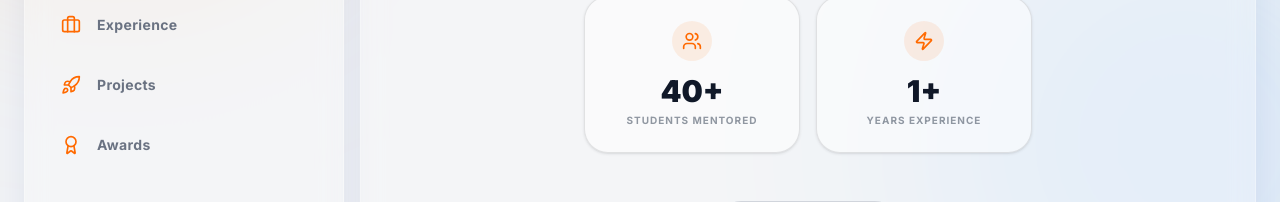
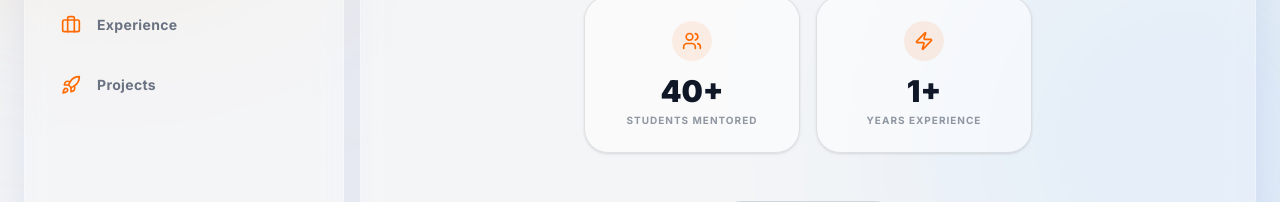
Before and after one commit to vararais/portofolio_anan, a Next.js app: page / in a window 1280 px wide. Shown: the part 443-645 px from the top of the page. Built offline with nearby package versions, Linux system fonts and the light colour scheme.

Commit message:
Mengubah siderbar agar lebih rapi

```diff
--- a/components/Sidebar.tsx
+++ b/components/Sidebar.tsx
@@ -1,6 +1,7 @@
 'use client';
 import Image from 'next/image';
-import { User, Code, Briefcase, Rocket, Award, Sun, Moon } from 'lucide-react';
+import { User, Code, Briefcase, Rocket, Sun, Moon } from 'lucide-react';
+import { motion } from 'framer-motion'; // <-- TAMBAHAN: Import framer-motion
 
 interface SidebarProps {
   activeTab: string;
@@ -15,7 +16,6 @@ export default function Sidebar({ activeTab, setActiveTab, isDarkMode, toggleThe
     { id: 'about', label: 'Tech Stack', icon: Code },
     { id: 'experience', label: 'Experience', icon: Briefcase },
     { id: 'projects', label: 'Projects', icon: Rocket },
-    { id: 'achievements', label: 'Awards', icon: Award },
   ];
 
   return (
@@ -26,7 +26,7 @@ export default function Sidebar({ activeTab, setActiveTab, isDarkMode, toggleThe
         <div className="w-24 h-24 rounded-full border-4 border-orange-500/30 p-1 mb-4 shadow-lg shadow-orange-500/20">
           <div className="w-full h-full rounded-full overflow-hidden bg-gray-200 relative">
              <Image
-               src="/uploads/profile.jpg"
+               src="/uploads/profil1.jpg"
                alt="Profile"
                fill
                className="object-cover"
@@ -38,7 +38,7 @@ export default function Sidebar({ activeTab, setActiveTab, isDarkMode, toggleThe
           FULLSTACK & ASST. LECTURER
         </p>
 
-        {/* --- TOMBOL TOGGLE SLIDE (Baru) --- */}
+        {/* --- TOMBOL TOGGLE SLIDE --- */}
         <button
           onClick={toggleTheme}
           className={`relative w-14 h-8 rounded-full transition-colors duration-300 flex items-center px-1 shadow-inner ${
@@ -66,16 +66,22 @@ export default function Sidebar({ activeTab, setActiveTab, isDarkMode, toggleThe
             <button
               key={item.id}
               onClick={() => setActiveTab(item.id)}
-              className={`group flex items-center gap-4 px-5 py-4 rounded-2xl transition-all duration-300 relative overflow-hidden text-left ${
+              // TAMBAHAN: active:scale-95 biar ada efek ditekan
+              className={`group flex items-center gap-4 px-5 py-4 rounded-2xl transition-all duration-300 relative overflow-hidden text-left active:scale-95 ${
                 isActive ? 'text-white shadow-lg shadow-orange-500/20' : 'text-gray-500 dark:text-gray-400 hover:bg-orange-500/10'
               }`}
             >
+              {/* TAMBAHAN: Animasi background meluncur menggunakan motion.div */}
               {isActive && (
-                <div className="absolute inset-0 bg-orange-500 rounded-2xl"></div>
+                <motion.div
+                  layoutId="active-sidebar-tab"
+                  className="absolute inset-0 bg-orange-500 rounded-2xl"
+                  transition={{ type: "spring", stiffness: 300, damping: 30 }}
+                />
               )}
 
-              <Icon size={20} className={`relative z-10 ${isActive ? 'text-white' : 'text-orange-500'}`} />
-              <span className={`relative z-10 font-bold tracking-wide text-sm ${isActive ? 'text-white' : ''}`}>
+              <Icon size={20} className={`relative z-10 transition-colors duration-300 ${isActive ? 'text-white' : 'text-orange-500'}`} />
+              <span className={`relative z-10 font-bold tracking-wide text-sm transition-colors duration-300 ${isActive ? 'text-white' : ''}`}>
                 {item.label}
               </span>
             </button>
```
